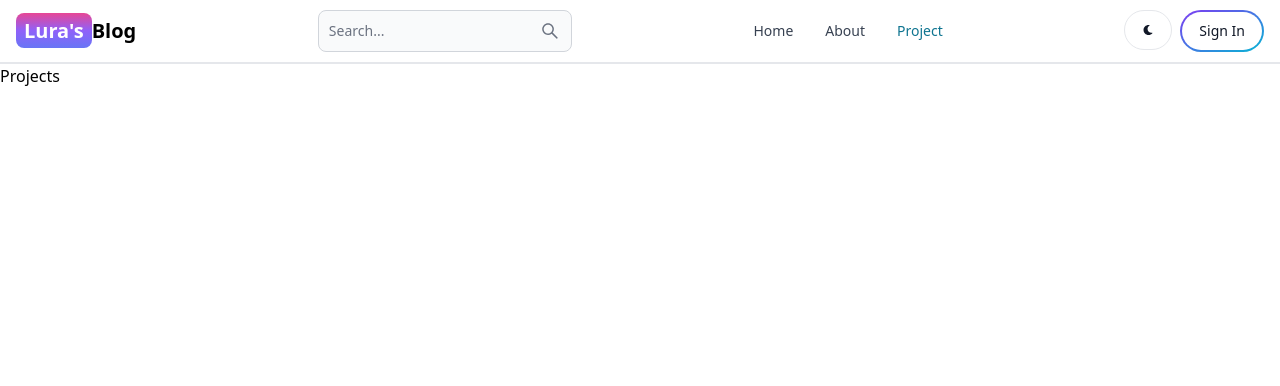
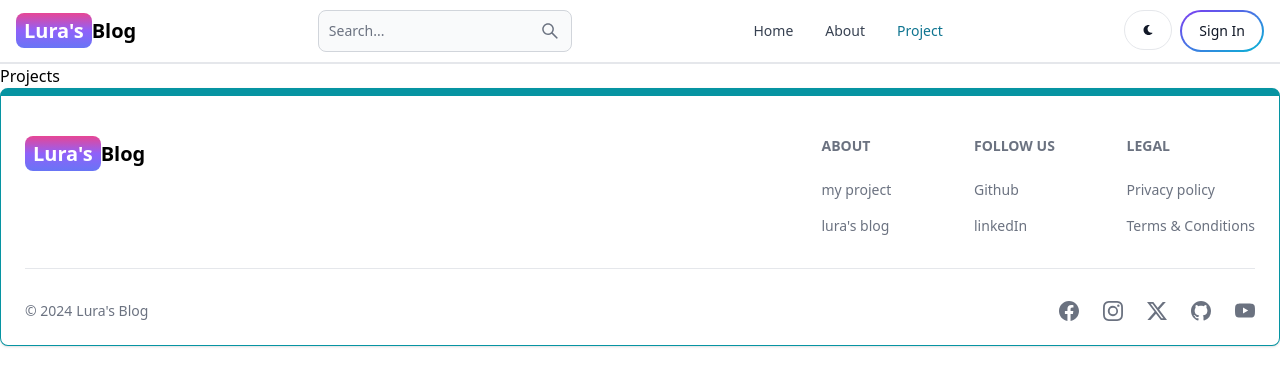
Before and after one commit to Ragullura/mern-stack-blog, a React (Vite) app in the folder client/: page /projects in a window 1280 px wide. Shown: the top 386 px of the page. Built offline with nearby package versions, Linux system fonts and the light colour scheme.

Commit message:
Create and add the footer component

```diff
--- a/client/src/App.jsx
+++ b/client/src/App.jsx
@@ -6,6 +6,7 @@
 import SignUp from './pages/SignUp';
 import Projects from './pages/Projects';
 import Header from './components/Header';
+import Footer from './components/Footer';
 
 export default function App() {
   return (
@@ -20,6 +21,7 @@
       <Route path='/projects' element={<Projects/>}/>
 
     </Routes>
+    <Footer />
     </BrowserRouter>
   )
 }
--- /dev/null
+++ b/client/src/components/Footer.jsx
@@ -0,0 +1,92 @@
+import { Footer } from "flowbite-react"
+import { Link } from "react-router-dom"
+import {BsFacebook, BsInstagram, BsTwitterX, BsGithub,BsYoutube} from 'react-icons/bs';
+
+export default function Footercom() {
+  return <Footer container className="border border-t-8 border-teal-500">
+    {/* first Main container */}
+    <div className="w-full max-w-7xl mx-auto">
+
+            {/* Second container */}
+        <div className="grid w-full justify-between sm:flex md:grid-cols-1">
+
+            {/* in second container 1st child */}
+            <div className="mt-5">
+            <Link to='/' className='self-center whitespace-nowrap text-lg
+            sm:text-xl font-semibold dark:text-white'>
+            <span className='px-2 py-1 bg-gradient-to-t from-indigo-500
+            via-purple-500 to-pink-500 rounded-lg text-white '>Lura's</span>
+             Blog
+            </Link>
+            </div>
+
+            {/* in second container 2nd child container */}
+            <div className="grid grid-cols-2 gap-8 mt-4 sm:grid-cols-3 sm:gap-6">
+                <div>
+                <Footer.Title  title="About" />
+                <Footer.LinkGroup col>
+                    <Footer.Link href='https://mern-project-auth.onrender.com/'
+                    target="_blank"
+                    rel="noopener noreferrer"
+                    >
+                        my project
+                    </Footer.Link>
+                    <Footer.Link href='https://mern-project-auth.onrender.com/'
+                    target="_blank"
+                    rel="noopener noreferrer"
+                    >
+                        lura's blog
+                    </Footer.Link>
+                </Footer.LinkGroup>
+                </div>
+                <div>
+                <Footer.Title  title="Follow us" />
+                <Footer.LinkGroup col>
+                    <Footer.Link href='https://github.com/Ragullura/'
+                    target="_blank"
+                    rel="noopener noreferrer"
+                    >
+                        Github
+                    </Footer.Link>
+                    <Footer.Link href='#'>
+                        linkedIn
+                    </Footer.Link>
+                </Footer.LinkGroup>
+                </div>
+                <div>
+                <Footer.Title  title="Legal" />
+                <Footer.LinkGroup col>
+                    <Footer.Link href='#'
+                    target="_blank"
+                    rel="noopener noreferrer"
+                    >
+                        Privacy policy
+                    </Footer.Link>
+                    <Footer.Link href='#'>
+                       Terms &amp; Conditions
+                    </Footer.Link>
+                </Footer.LinkGroup>
+                </div>
+            </div>
+        </div>
+        <Footer.Divider />
+        <div className="w-full sm:flex sm:items-cente sm:justify-between">
+            <Footer.Copyright
+            href="#"
+            by="Lura's Blog"
+            year={new Date().getFullYear()}
+            />
+            <div className="flex gap-6 sm:mt-0 mt-4 justify-center">
+                <Footer.Icon href="#" icon={BsFacebook} />
+                <Footer.Icon href="#" icon={BsInstagram} />
+                <Footer.Icon href="#" icon={BsTwitterX} />
+                <Footer.Icon href="https://github.com/Ragullura/" icon={BsGithub} />
+                <Footer.Icon href="#" icon={BsYoutube} />
+            </div>
+        </div>
+
+    </div>
+
+    </Footer>
+
+}
```
